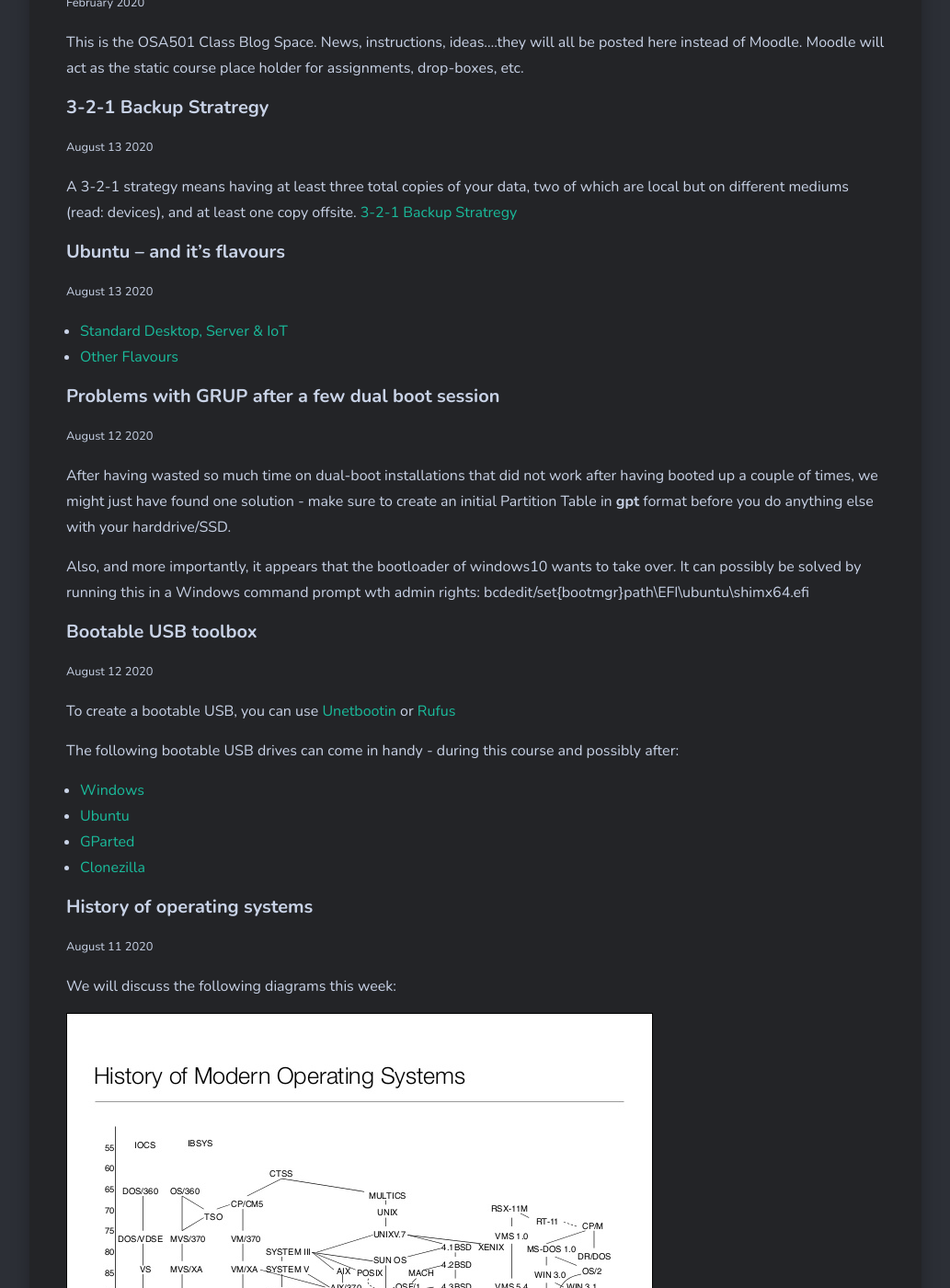
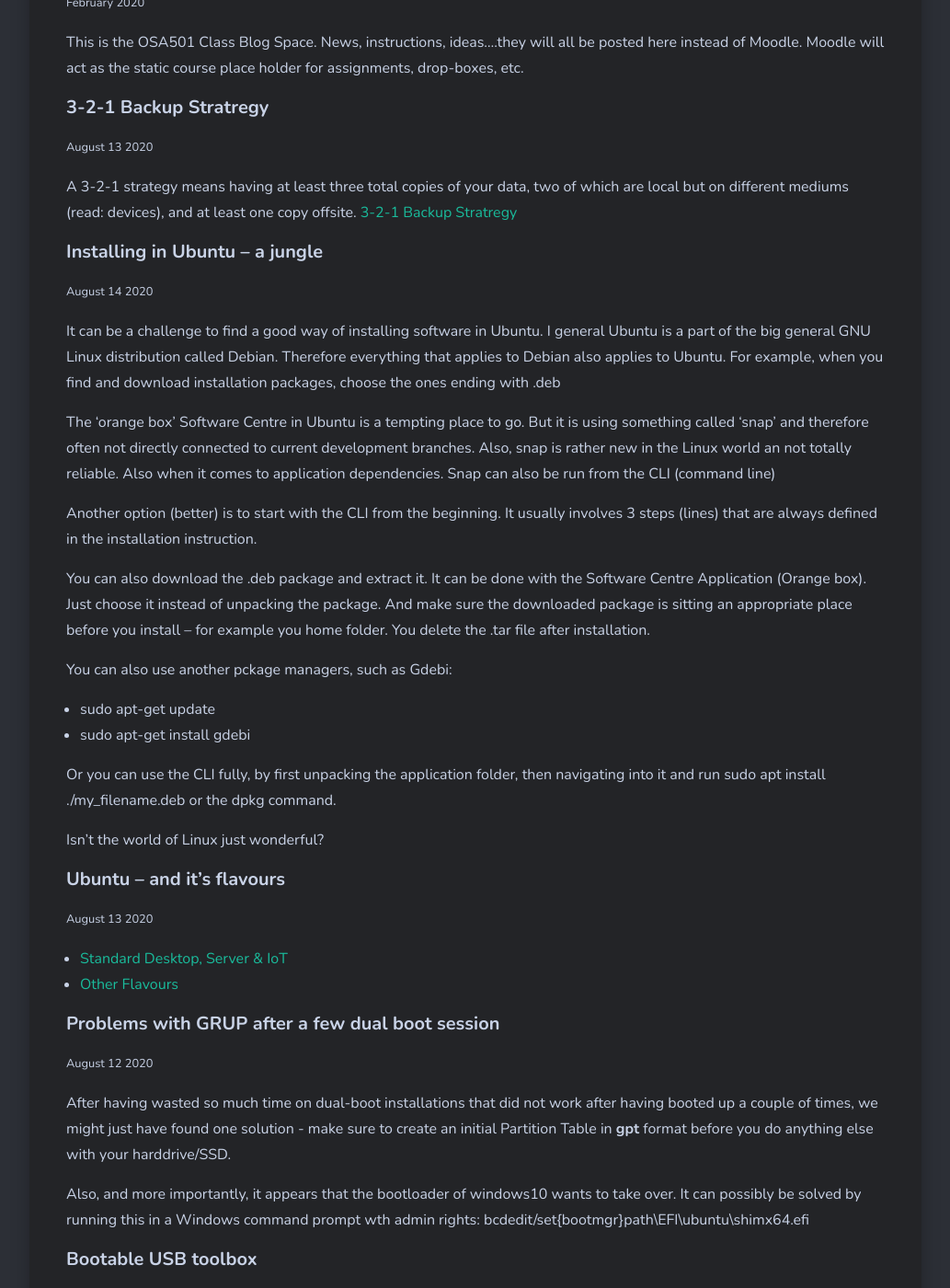
Before and after one commit to larsoliverdam/nmit, a Jekyll site: the page built from _pages/OSA501.md, in a window 1280 px wide and 1400 px high, scrolled down 1164 px. Shown: the whole window at 92% size, without its empty margins (123-1156 px from the left). Built offline with Jekyll 4.4.1, drawn with Linux system fonts in a browser that asks for light colours; nearby versions of some CDN libraries; comment, search, counter and statistics services are not loaded.

Commit message:
OSA501  update

```diff
--- a/_pages/OSA501.md
+++ b/_pages/OSA501.md
@@ -24,6 +24,26 @@
 
 A 3-2-1 strategy means having at least three total copies of your data, two of which are local but on different mediums (read: devices), and at least one copy offsite.
 [3-2-1 Backup Stratregy](https://www.backblaze.com/blog/the-3-2-1-backup-strategy/)
+
+#### Installing in Ubuntu – a jungle
+<small>August 14 2020</small>
+
+It can be a challenge to find a good way of installing software in Ubuntu. I general Ubuntu is a part of the big general GNU Linux distribution called Debian. Therefore everything that applies to Debian also applies to Ubuntu. For example, when you find and download installation packages, choose the ones ending with .deb
+
+The ‘orange box’ Software Centre in Ubuntu is a tempting place to go. But it is using something called ‘snap’ and therefore often not directly connected to current development branches. Also, snap is rather new in the Linux world an not totally reliable. Also when it comes to application dependencies. Snap can also be run from the CLI (command line)
+
+Another option (better) is to start with the CLI from the beginning. It usually involves 3 steps (lines) that are always defined in the installation instruction.
+
+You can also download the .deb package and extract it. It can be done with the Software Centre Application (Orange box). Just choose it instead of unpacking the package. And make sure the downloaded package is sitting an appropriate place before you install – for example you home folder. You delete the .tar file after installation.
+
+You can also use another pckage managers, such as Gdebi:
+
+* sudo apt-get update
+* sudo apt-get install gdebi
+
+Or you can use the CLI fully, by first unpacking the application folder, then navigating into it and run sudo apt install ./my_filename.deb or the dpkg command.
+
+Isn’t the world of Linux just wonderful?
 
 #### Ubuntu – and it’s flavours
 <small>August 13 2020</small>
```
